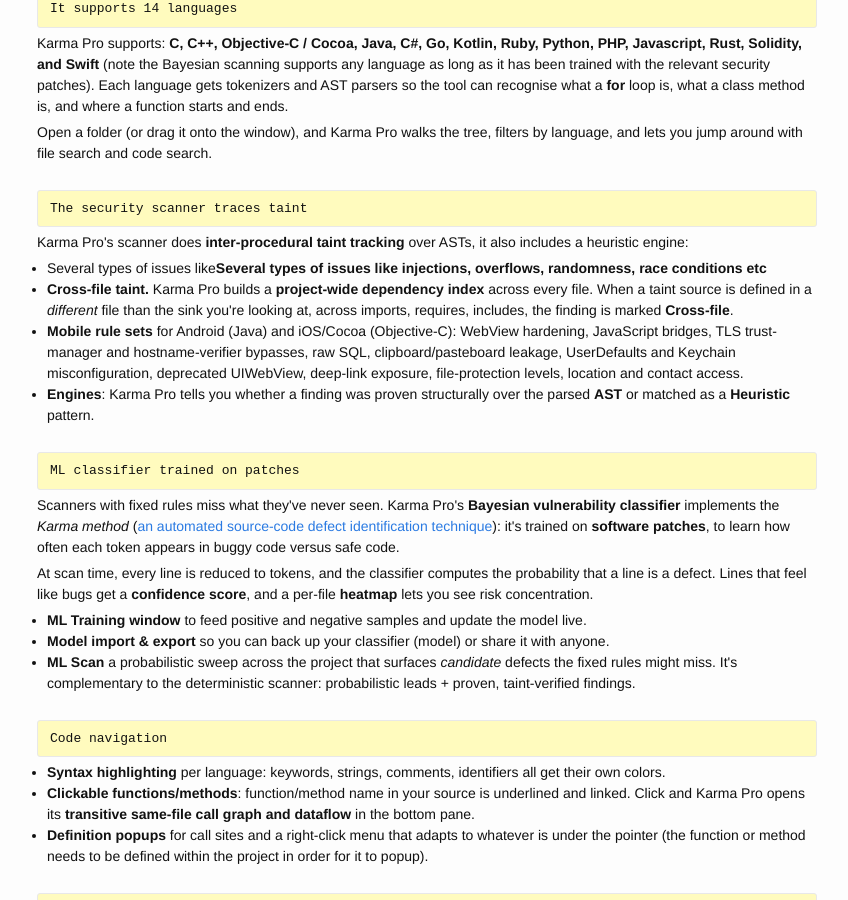
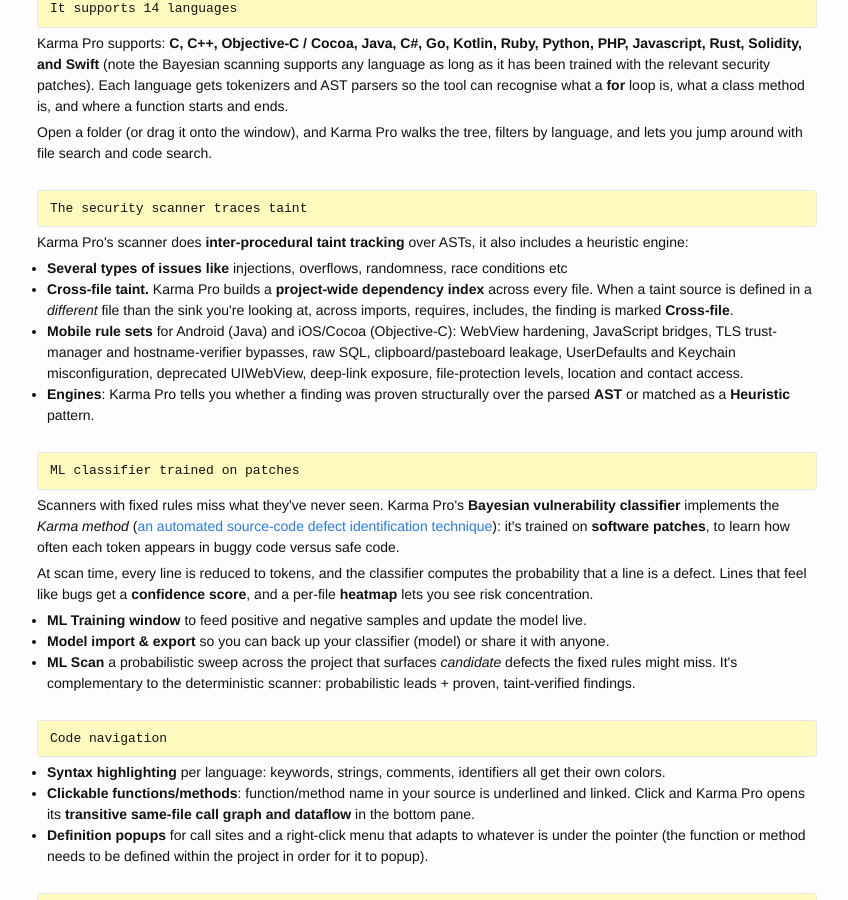
Before and after one commit to cphr/cphr.github.io, a Jekyll site: the page built from _posts/2026-09-19-Karma-Pro-The-Code-Security-Review-tool.html, in a window 1280 px wide and 900 px high, scrolled down 605 px. Shown: the whole window, without its empty margins (213-1061 px from the left). Built offline with Jekyll 4.4.1, drawn with Linux system fonts in a browser that asks for light colours.

Commit message:
Update 2026-09-19-Karma-Pro-The-Code-Security-Review-tool.html

```diff
--- a/_posts/2026-09-19-Karma-Pro-The-Code-Security-Review-tool.html
+++ b/_posts/2026-09-19-Karma-Pro-The-Code-Security-Review-tool.html
@@ -26,7 +26,7 @@
 <pre>The security scanner traces taint</pre>
 <p>Karma Pro's scanner does <strong>inter-procedural taint tracking</strong> over ASTs, it also includes a heuristic engine:</p>
 <ul>
-<li>Several types of issues like<strong>Several types of issues like injections, overflows, randomness, race conditions etc</strong></li>
+<li><strong>Several types of issues like </strong>injections, overflows, randomness, race conditions etc</li>
 <li><strong>Cross-file taint.</strong> Karma Pro builds a <strong>project-wide dependency index</strong> across every file. When a taint source is defined in a <em>different</em> file than the sink you're looking at, across imports, requires, includes, the finding is marked <strong>Cross-file</strong>. </li>
 <li><strong>Mobile rule sets</strong> for Android (Java) and iOS/Cocoa (Objective-C): WebView hardening, JavaScript bridges, TLS trust-manager and hostname-verifier bypasses, raw SQL, clipboard/pasteboard leakage, UserDefaults and Keychain misconfiguration, deprecated UIWebView, deep-link exposure, file-protection levels, location and contact access.</li>
 <li><strong>Engines</strong>: Karma Pro tells you whether a finding was proven structurally over the parsed <strong>AST</strong> or matched as a <strong>Heuristic</strong> pattern. </li>
```
